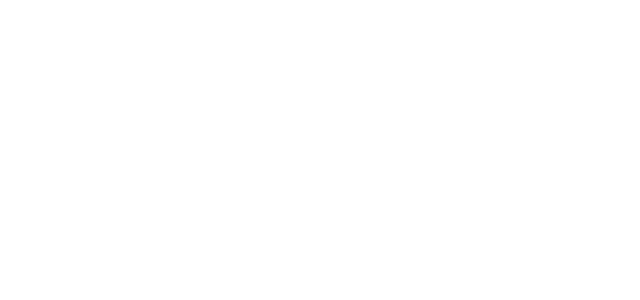
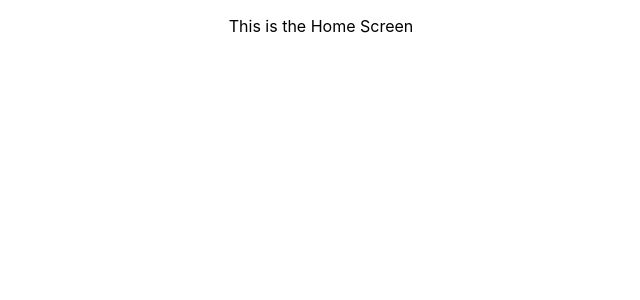
Before and after one commit to iamzhaozhong/blog-app, a React (Create React App) app in the folder client/: page / in a window 1280 px wide. Before the commit this address had no page. Shown: the top 300 px of the page, without its empty margins (319-959 px from the left). Built offline with nearby package versions, Linux system fonts and the light colour scheme.

Commit message:
added a home to to the route

```diff
--- a/client/src/App.js
+++ b/client/src/App.js
@@ -7,7 +7,8 @@ function App() {
     <div className="App">
 
       <Routes>
-        <Route />
+        <Route
+          path="/" element={<p>This is the Home Screen</p>} />
       </Routes>
     </div>
   );
```
